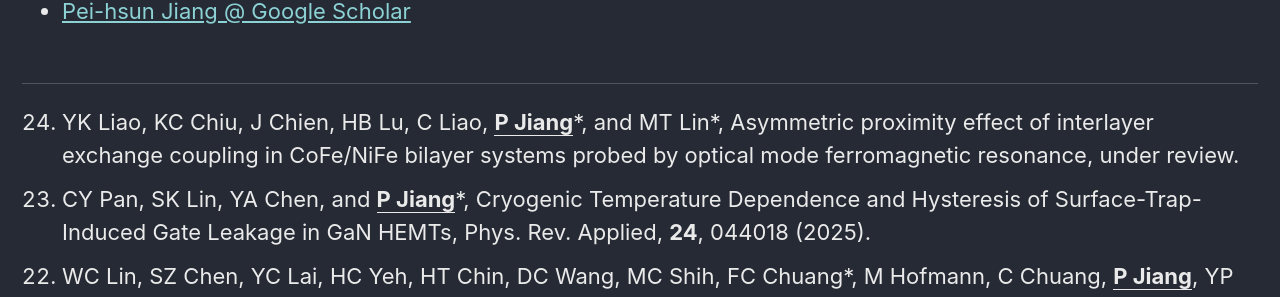
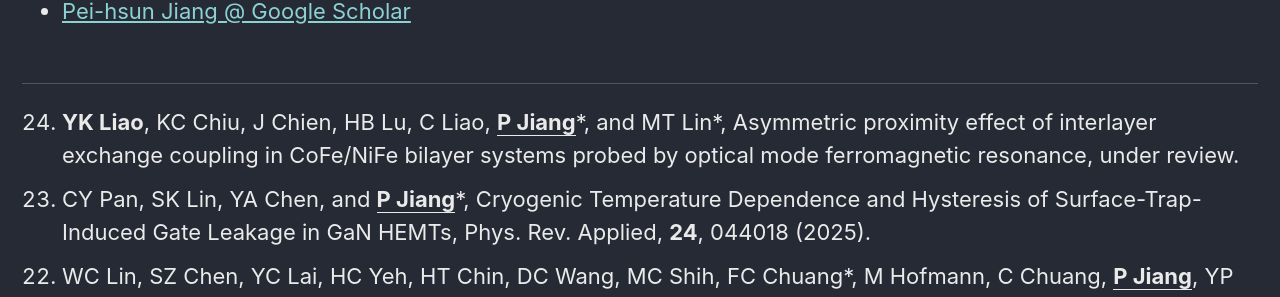
Before and after one commit to pjiang-ntnu/pjiang-ntnu.github.io, a Jekyll site: the page built from _pages/publications.md, in a window 1280 px wide and 900 px high. Shown: the part 412-709 px from the top of the window. Built offline with Jekyll 4.4.1, drawn with Linux system fonts in a browser that asks for light colours; nearby versions of some CDN libraries; comment, search, counter and statistics services are not loaded.

```diff
--- a/_pages/publications.md
+++ b/_pages/publications.md
@@ -33,7 +33,7 @@ referrerPolicy="no-referrer-when-downgrade"></a></div></noscript>
 ----------------------
 
 <ol reversed>
-<li> YK Liao, KC Chiu, J Chien, HB Lu, C Liao, <b><u>P Jiang</u></b>*, and MT Lin*, Asymmetric proximity effect of interlayer exchange coupling in CoFe/NiFe bilayer systems probed by optical mode ferromagnetic resonance, under review.
+<li> <b>YK Liao</b>, KC Chiu, J Chien, HB Lu, C Liao, <b><u>P Jiang</u></b>*, and MT Lin*, Asymmetric proximity effect of interlayer exchange coupling in CoFe/NiFe bilayer systems probed by optical mode ferromagnetic resonance, under review.
 
 <li> CY Pan, SK Lin, YA Chen, and <b><u>P Jiang</u></b>*, Cryogenic Temperature Dependence and Hysteresis of Surface-Trap-Induced Gate Leakage in GaN HEMTs, Phys. Rev. Applied, <b>24</b>, 044018 (2025).
 
```
